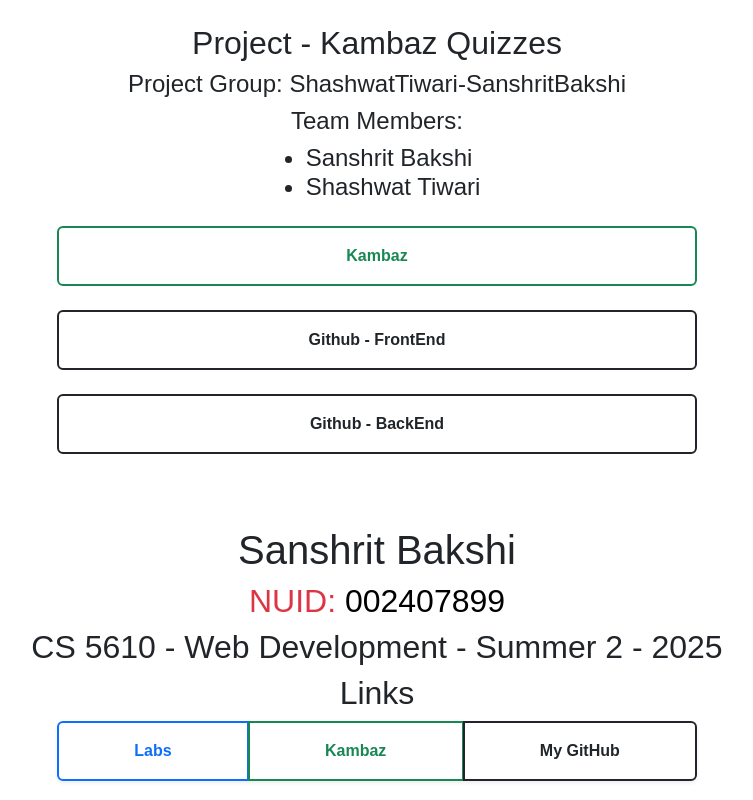
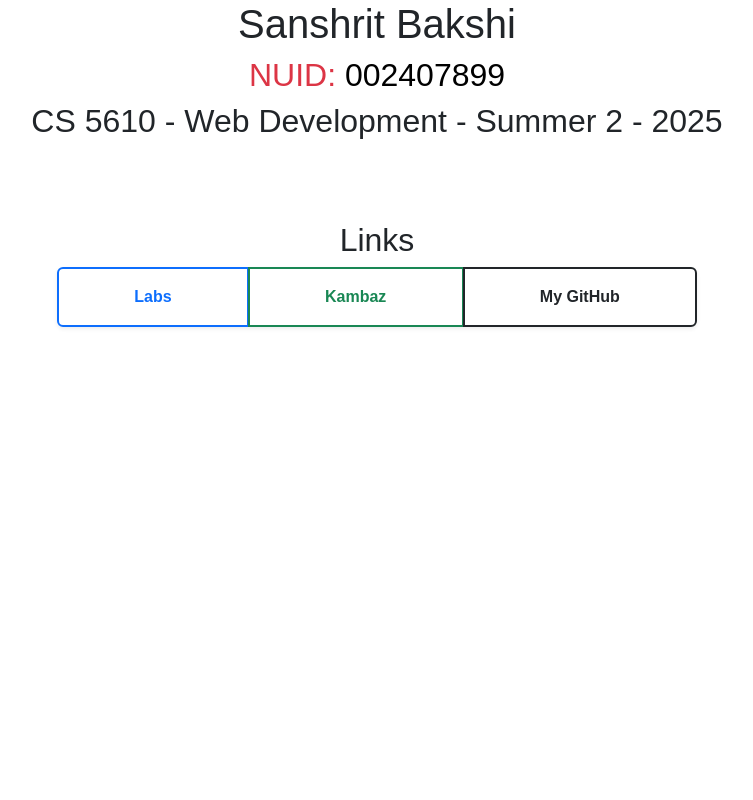
Before and after one commit to Sanshrit/kambaz-react-web-app, a React (Vite) app: page /#/LandingPage in a window 1280 px wide. Shown: the whole page, without its empty margins (263-1016 px from the left). Built offline with nearby package versions, Linux system fonts and the light colour scheme; no server answers.

Commit message:
Landing page updated

```diff
--- a/src/LandingPage/index.tsx
+++ b/src/LandingPage/index.tsx
@@ -3,51 +3,12 @@
 export default function LandingPage() {
     return (
         <div className='d-flex flex-column justify-content-center align-items-center'>
-            <br />
-            <h2>Project - Kambaz Quizzes</h2>
-            <h4>Project Group: ShashwatTiwari-SanshritBakshi</h4>
-            <h4>Team Members:</h4>
-            <h4>
-                <ul>
-                    <li>Sanshrit Bakshi</li>
-                    <li>Shashwat Tiwari</li>
-                </ul>
-            </h4>
-            <>
-                <Button
-                    variant="outline-success"
-                    as={Link as any}
-                    to="/Kambaz"
-                    className="w-50 py-3 fw-bold border-2"
-                >
-                    Kambaz
-                </Button>
-                <br />
-                <Button
-                    variant="outline-dark"
-                    href="https://github.com/Sanshrit/kambaz-react-web-app"
-                    target="_blank"
-                    className="w-50 py-3 fw-bold border-2"
-                >
-                    Github - FrontEnd
-                </Button>
-                <br />
-                <Button
-                    variant="outline-dark"
-                    href="https://github.com/Sanshrit/kambaz-node-server-app"
-                    target="_blank"
-                    className="w-50 py-3 fw-bold border-2"
-                >
-                    Github - BackEnd
-                </Button>
-
-            </>
-            <br /><br /><br />
             <div className='text-center'>
                 <h1>Sanshrit Bakshi</h1>
                 <h2 className='text-danger'>NUID: <span className="text-black">002407899</span></h2>
                 <h2>CS 5610 - Web Development - Summer 2 - 2025</h2>
             </div>
+            <br /><br /><br />
             <h2>Links</h2>
             <ButtonGroup className="w-50 shadow-sm">
                 <Button
```
